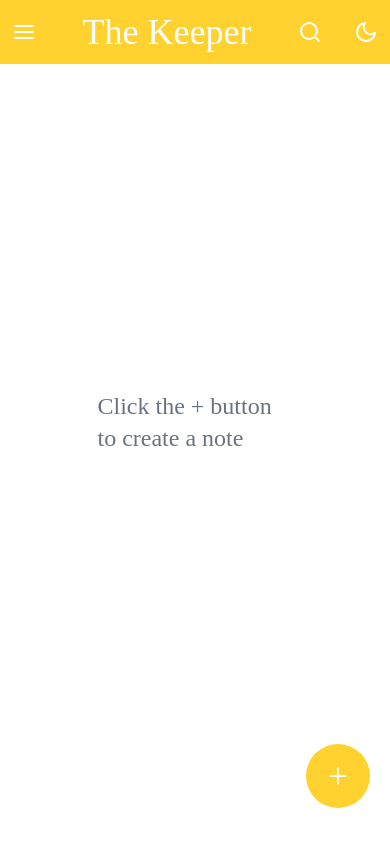
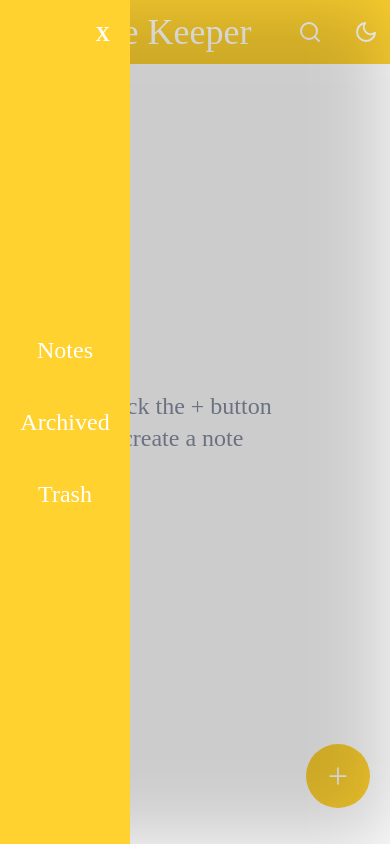
Before and after one commit to Saifihassan/The-Keeper, a React (Vite) app: page / in a window 390 px wide. Both pictures are taken after a click on the button 24 px from the left and 32 px from the top of the page. Built offline with nearby package versions, Linux system fonts and the light colour scheme.

Commit message:
Added the hamburger menu

```diff
--- a/src/App.jsx
+++ b/src/App.jsx
@@ -3,6 +3,7 @@ import { createContext, useEffect, useReducer, useState } from "react";
 import Header from "./components/Header";
 import AddButton from "./components/AddButton";
 import SearchField from "./components/SearchField";
+import HamburgerMenu from "./components/HamburgerMenu";
 
 export const NoteContext = createContext();
 
@@ -77,7 +78,7 @@ function App() {
   const [Input, setInput] = useState(""); //this is for search
 // const [SearchMode, setSearchMode] = useState(false)
   const [Title, setTitle] = useState("");
-
+  const [MenuVisible, setMenuVisible] = useState(false)
   useEffect(() => {
     localStorage.setItem("allNotes", JSON.stringify(state));
   }, [state]);
@@ -110,7 +111,9 @@ function App() {
           Input,
           setInput,
           Title,
-          setTitle
+          setTitle,
+          MenuVisible,
+          setMenuVisible
         ]}
       >
         <div
@@ -120,6 +123,7 @@ function App() {
           } min-h-screen`}
         >
           <Header />
+          <HamburgerMenu/>
           <NotesList />
           <SearchField />
           <AddButton />
--- /dev/null
+++ b/src/components/HamburgerMenu.jsx
@@ -0,0 +1,47 @@
+import React, { useContext } from "react";
+import { NoteContext } from "../App";
+
+function HamburgerMenu() {
+  const [
+    state,
+    dispatch,
+    Theme,
+    setTheme,
+    lightTheme,
+    darkTheme,
+    Isvisible,
+    setIsvisible,
+    Input,
+    setInput,
+    Title,
+    setTitle,
+    MenuVisible,
+    setMenuVisible,
+  ] = useContext(NoteContext);
+
+  return (
+    <>
+      {MenuVisible ? (
+        <>
+          <div
+            id="blur-wrapper"
+            className="w-full z-40 h-screen bg-black/20 absolute blur-2xl top-0 visible"
+            onClick={() => setMenuVisible(false)}
+          ></div>
+          <div className="h-screen z-50 bg-amber-300 text-white w-1/3 sm:w-1/5 absolute top-0 ">
+          <button onClick={()=>{setMenuVisible(false)}} className="absolute z-50 m-5 top-0 right-0 text-white font-bold text-xl">X</button>
+            <ul className="flex flex-col items-center justify-center h-full gap-10 mt- relative text-2xl">
+              <li className="hover:underline">Notes</li>
+              <li className="hover:underline">Archived</li>
+              <li className="hover:underline">Trash</li>
+            </ul>
+          </div>
+        </>
+      ) : (
+        ""
+      )}
+    </>
+  );
+}
+
+export default HamburgerMenu;
--- a/src/components/Header.jsx
+++ b/src/components/Header.jsx
@@ -5,7 +5,7 @@ import hamburger from "../assets/hamburger.svg";
 import searchicon from "../assets/search.svg";
 import { NoteContext } from "../App";
 function Header() {
-  const [state, dispatch, Theme, setTheme, lightTheme, darkTheme, Isvisible, setIsvisible,Input ,setInput,SearchMode,setSearchMode] =
+  const [state, dispatch, Theme, setTheme, lightTheme, darkTheme, Isvisible, setIsvisible,Input ,setInput,SearchMode,setSearchMode,MenuVisible,setMenuVisible] =
     useContext(NoteContext);
     let inpRef = useRef()
     useEffect(()=>{
@@ -29,7 +29,7 @@ function Header() {
             : "hover:drop-shadow-[0_0_8px_rgba(255,255,255,0.8)]"
         }`}
         onClick={()=>{
-          alert("This feature is under development and will be made available shortly")
+          setMenuVisible(true)
         }}
       >
         <img src={hamburger} alt="" />
```
